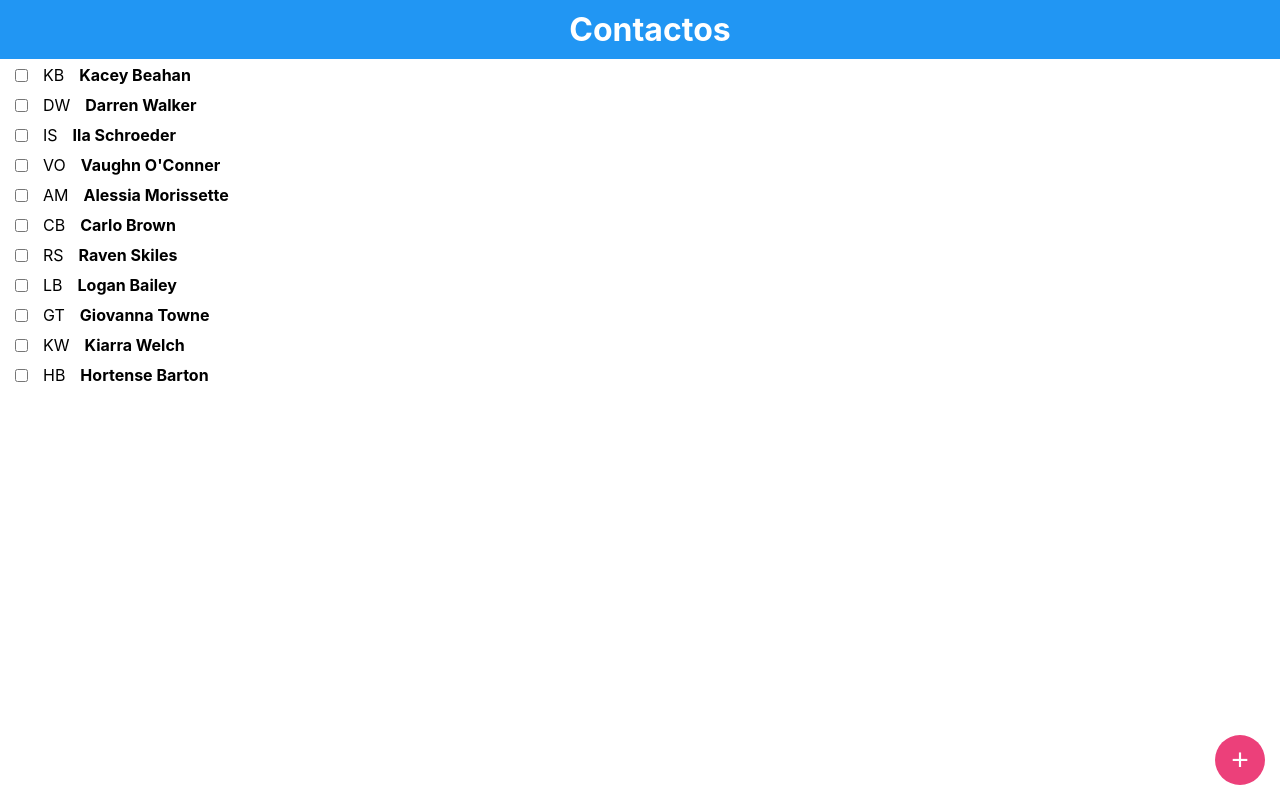
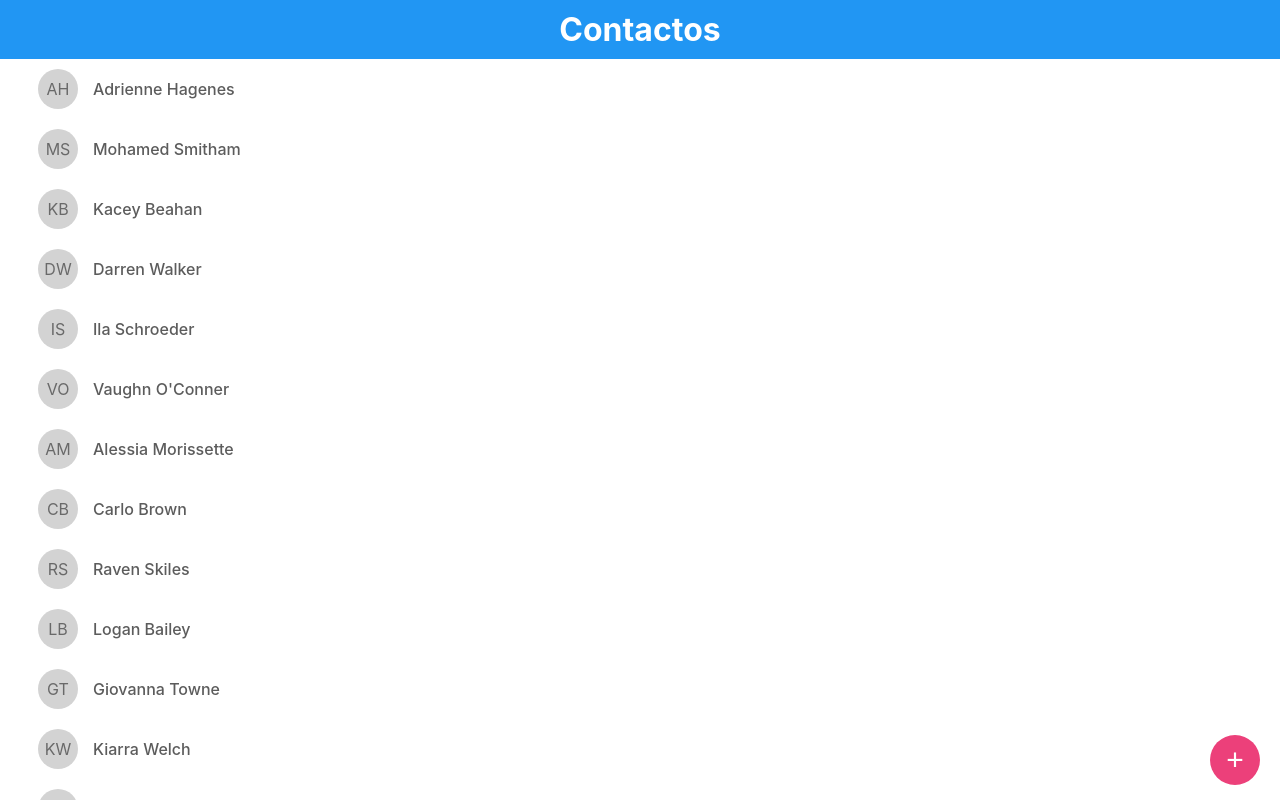
Before and after one commit to NatashaFernandez/agenda-de-contactos, a React (Create React App) app: page / in a window 1280 px wide. Built offline with nearby package versions, Linux system fonts and the light colour scheme.

Commit message:
Update Styles

```diff
--- a/src/App.css
+++ b/src/App.css
@@ -2,17 +2,45 @@
     padding: 0;
     margin: 0;
 }
+
+div#root {
+    display: flex;
+    flex-wrap: nowrap;
+    flex-direction: column;
+    height: 100vh;
+}
+main{
+    overflow-y: scroll;
+    height: -webkit-fill-available;
+}
+main::-webkit-scrollbar{
+    width: 5px;
+    position: absolute;
+}
+main::-webkit-scrollbar-thumb{
+    background-color: #9b9b9b;
+}
+
 .app-header{
-    padding: 10px;
     text-align: center;
     background-color: #2196f3;
     color: white;
-    position: fixed;
+    position: sticky;
+    top: 0;
+    width: 100%;
+}
+
+.app-header--only-actions {
+    text-align: center;
+    background-color: transparent;
+    position: absolute;
+    top: 0;
+    color: transparent;
     width: 100%;
 }
 
 .app-header__title{
-
+    padding: 10px;
 }
 
 h2{
@@ -64,16 +92,17 @@ h2{
     top: 15px;
     left: 10px;
     background-color: transparent;
+    z-index: 9999;
 }
 
-.body__go-back-btn img{
-    height: inherit;
+.body__go-back-btn:hover{
+    background-color: hsl(0, 0%, 61%, 4);
 }
 
 .body__action-btn {
     position: fixed;
     bottom: 15px;
-    right: 15px;
+    right: 20px;
     padding: 8px 16.24px;
     border-radius: 50px;
     text-align: center;
@@ -81,6 +110,7 @@ h2{
     background-color: #ec407a;
     border: none;
     color: white;
+    z-index: 99999;
 }
 
 .body__action:hover{
@@ -89,22 +119,76 @@ h2{
 }
 
 li.contact-item {
-    padding: 5px 15px;
+    padding: 10px;
     display: flex;
     flex-direction: row;
     align-items: center;
     gap: 15px;
 }
 
-.contact-item__media_avatar-icon--empty {
-    display: inline-flex;
-    width: 40px;
-    height: 40px;
-    flex-wrap: nowrap;
+li.contact-item:active, li.contact-item:hover {
+    background-color: whitesmoke;
+}
+
+.contact-detail__media {
+    top: 0;
+    background-color: blue;
+    display: flex;
+    flex-direction: column;
+    align-items: stretch;
+    height: 250px;
+    width: -webkit-fill-available;
+    justify-content: center;
+}
+
+.contact-item__media__avatar-icon--empty{
+    height: 30px;
+    width: 30px;
+    color: dimgray;
+    background-color: lightgray;
+    padding: 5px;
+    border-radius: 50%;
+    display: flex;
+    align-self: center;
     justify-content: center;
     align-items: center;
-    border: none;
-    border-radius: 50px;
+}
+
+.contact-detail__media__avatar--empty {
+    height: 55px;
+    width: 55px;
+    color: dimgray;
     background-color: lightgray;
-    color: dimgray;
+    padding: 20px;
+    font-size: 42px;
+    border-radius: 50%;
+    display: flex;
+    align-self: center;
+    justify-content: center;
+    align-items: center;
 }
+
+h4.contact-item__media-info_name {
+    color: #5c5c5c;
+    font-weight: 500;
+}
+
+.contact-detail__media__fullname {
+    position: relative;
+    bottom: -50px;
+    left: 15px;
+    display: flex;
+    align-self: flex-start;
+    font-size: 1.3em;
+    line-height: 0;
+    padding: 0;
+    color: white;
+}
+.is-not-visible{
+    visibility: hidden;
+}
+
+section.contact_info {
+    width: -webkit-fill-available;
+    padding: 15px;
+}
```
